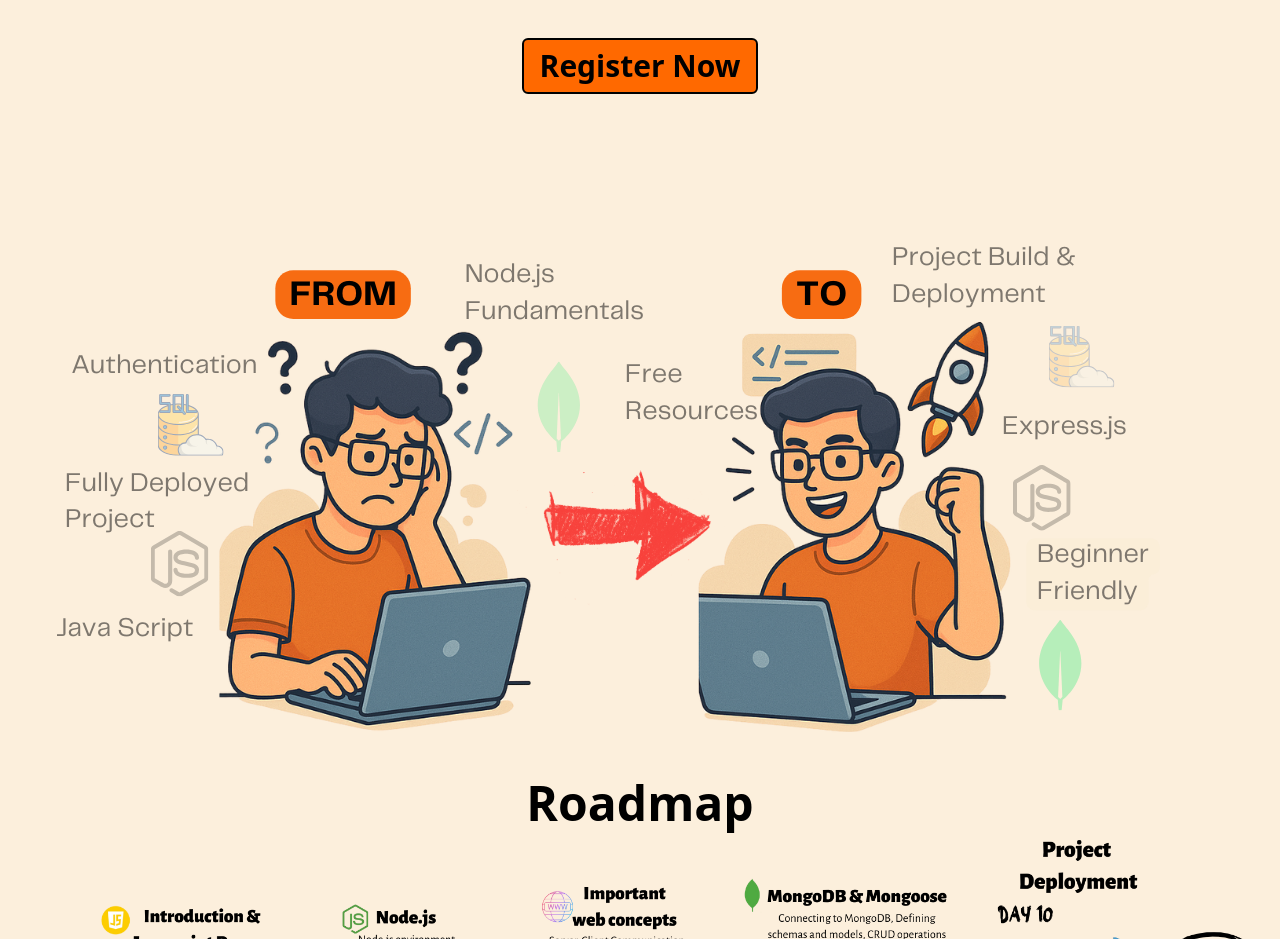
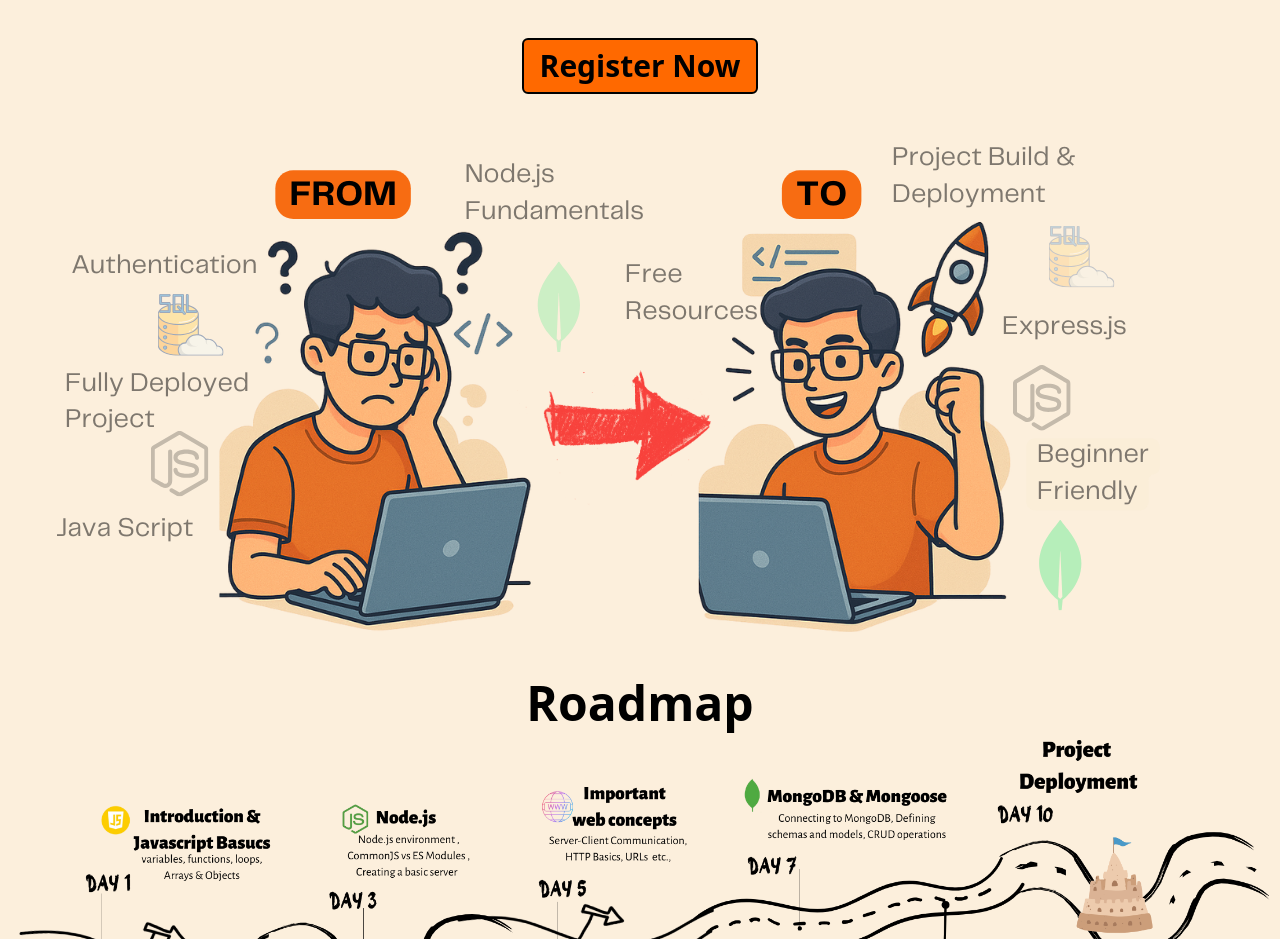
Before and after one commit to sdc-snist/sdc-web, a React (Vite) app: page /events/backend-development in a window 1280 px wide. Shown: the part 1220-2159 px from the top of the page. Built offline with nearby package versions, Linux system fonts and the light colour scheme.

Commit message:
Update BackendDevelopment.jsx

```diff
--- a/src/components/Events/BackendDevelopment.jsx
+++ b/src/components/Events/BackendDevelopment.jsx
@@ -23,7 +23,7 @@
     </div>
 </div>
 
-<div className='flex flex-col items-center justify-center mt-10 mb-25'>
+<div className='flex flex-col items-center justify-center mt-10 mb-10'>
     <button
         onClick={() => {
             window.open("https://payments.cashfree.com/forms/backend-development-registration", "_blank");
@@ -33,7 +33,7 @@
     </button>
 </div>
 
-<div className='flex flex-col items-center justify-center mt-10'>
+<div className='flex flex-col items-center justify-center'>
     <img src={fromto} alt="Backend Bootcamp Banner" />
 </div>
 
```
